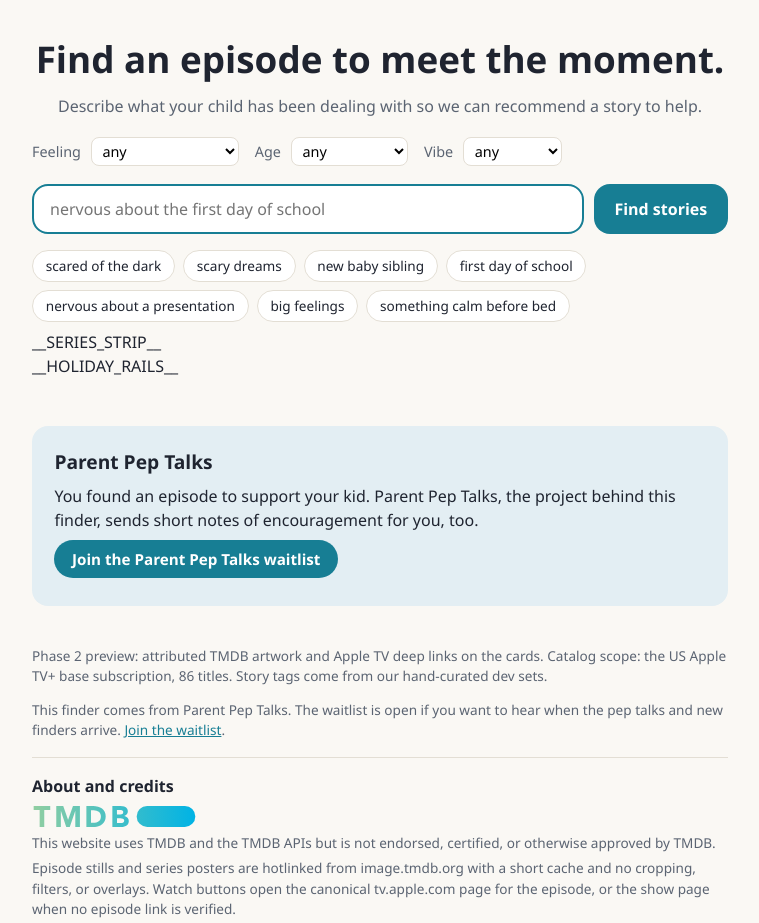
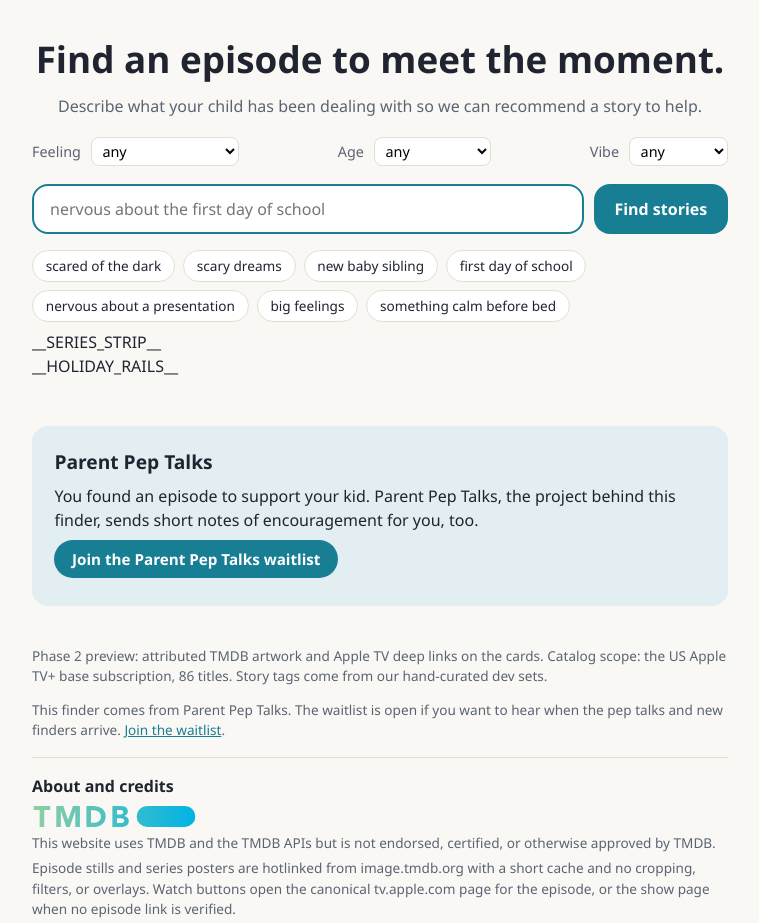
Before and after one commit to allieinherforties-tech/show-finder, a website with bundled scripts: page public/index.html in a window 1280 px wide. Shown: the whole page, without its empty margins (260-1019 px from the left). Built offline with nearby package versions, Linux system fonts and the light colour scheme.

Commit message:
fix: distribute Feeling/Age/Vibe filter row across search box width (#24)
* fix: distribute Feeling/Age/Vibe filter row across search box width

Tablet-and-up the filter row now uses justify-content: space-between so
Feeling's left edge aligns with the search box's left edge and Vibe's
right edge with the search box's right edge, instead of clustering left
while the search input spans the full container width. Mobile keeps the
existing wrap/stack behavior below 480px.

Co-authored-by: Allie Esslinger <allie@olivejuice.digital>

* test: add desktop and mobile hero screenshots for filter-row alignment

Co-authored-by: Allie Esslinger <allie@olivejuice.digital>

---------

Co-authored-by: Obvious <obvious@obvious.ai>
Co-authored-by: Allie Esslinger <allie@olivejuice.digital>

```diff
--- a/public/styles.css
+++ b/public/styles.css
@@ -104,7 +104,12 @@ main {
 }
 
 @media (min-width: 480px) {
-  .filters { flex-wrap: nowrap; }
+  .filters {
+    flex-wrap: nowrap;
+    /* Match the search box below: Feeling's left edge and Vibe's right
+       edge align with the container edges instead of clustering left. */
+    justify-content: space-between;
+  }
 }
 
 .filters select {
```
Also changed, not shown: qa/tc-1-desktop-hero-filters-aligned.png (added), qa/tc-2-mobile-hero-filters.png (added).
